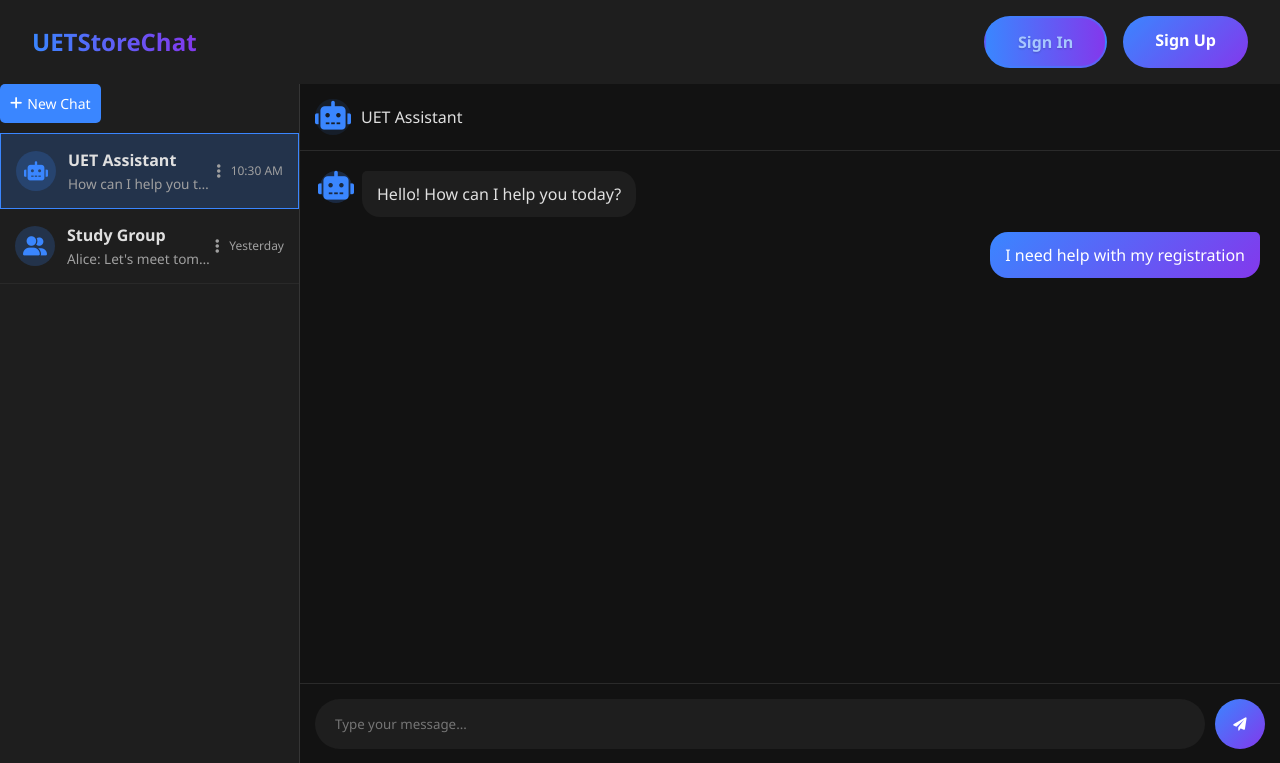
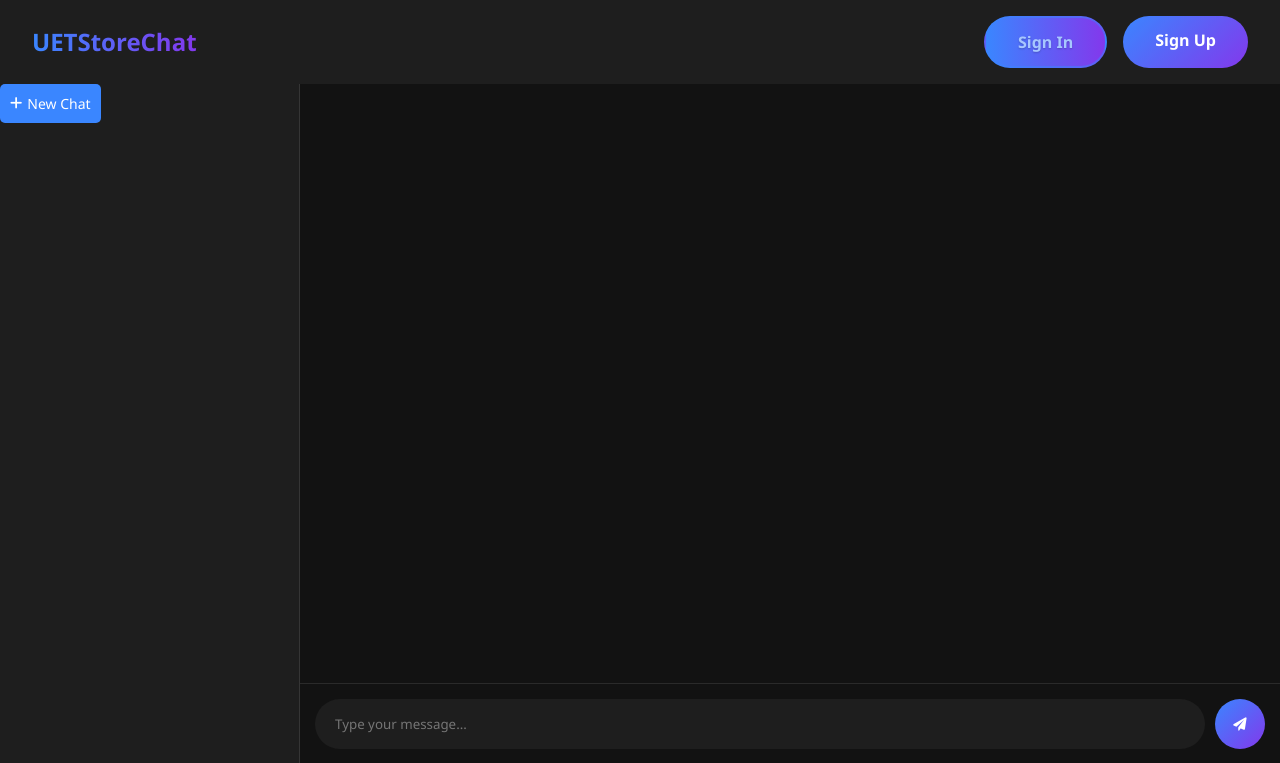
Before and after one commit to phamngocdo/Simple-chatbot-for-Ecomerce-Website, a FastAPI app: page /chat in a window 1280 px wide. Shown: the top 763 px of the page. Run offline with FastAPI, Linux system fonts and the light colour scheme.

Commit message:
Feat(UI): finish a part of FE

```diff
--- a/src/services/chat_service.py
+++ b/src/services/chat_service.py
@@ -45,7 +45,7 @@
                 },
                 {
                     "_id": 0,
-                    "conversations.$": 1
+                    "conversations.messages": 1
                 }
             )
             if data and "conversations" in data:
--- a/src/static/css/chat.css
+++ b/src/static/css/chat.css
@@ -63,6 +63,14 @@
     background-color: var(--secondary-color);
 }
 
+.conversation-name.editing {
+    outline: 2px solid #4a90e2;
+    background-color: #eef6ff;
+    border-radius: 4px;
+    padding: 2px 4px;
+    color: black;
+}
+
 .conversation-actions {
     position: relative;
 }
@@ -83,7 +91,7 @@
     position: absolute;
     top: 20px;
     right: 0;
-    background-color: var(--dark-surface);
+    background-color: var(--dark-surface) !important;
     border: 1px solid rgba(255, 255, 255, 0.1);
     border-radius: 5px;
     box-shadow: 0 2px 5px rgba(0, 0, 0, 0.1);
@@ -105,6 +113,21 @@
 
 .dropdown-menu button:hover {
     background-color: rgba(255, 255, 255, 0.05);
+}
+
+.menu-btn {
+    background-color: transparent;
+    border: none;
+    cursor: pointer;
+    padding: 5px;
+}
+
+.menu-btn:focus {
+    outline: none;
+}
+
+.menu-btn:hover {
+    background-color: transparent;
 }
 
 .conversation-actions:hover .dropdown-menu {
--- a/src/static/js/chat.js
+++ b/src/static/js/chat.js
@@ -0,0 +1,207 @@
+document.addEventListener("DOMContentLoaded", () => {
+  const conversationList = document.querySelector('.conversation-list');
+  const messagesContainer = document.querySelector('.messages-container');
+  const messageInput = document.getElementById('message-input');
+  const sendBtn = document.getElementById('send-btn');
+
+  let currentConversationId = null;
+
+  function formatTime(isoTime) {
+    const date = new Date(isoTime);
+    return date.toLocaleTimeString([], { hour: '2-digit', minute: '2-digit' });
+  }
+
+  function createConversationItem(convo) {
+    const item = document.createElement('div');
+    item.classList.add('conversation-item');
+    item.dataset.id = convo.id;
+
+    const name = convo.name || "Unnamed Conversation";
+    const time = formatTime(convo.updated_at);
+
+    item.innerHTML = `
+      <div class="conversation-info">
+        <div class="conversation-name" contenteditable="false">${name}</div>
+      </div>
+      <div class="conversation-actions">
+        <button class="menu-btn"><i class="fas fa-ellipsis-h"></i></button>
+        <div class="dropdown-menu">
+          <button class="rename-btn">Rename</button>
+          <button class="delete-btn">Delete</button>
+        </div>
+      </div>
+      <div class="time">${time}</div>
+    `;
+
+    setupMenuBehavior(item);
+    setupRenameEvent(item);
+    setupDeleteEvent(item);
+
+    item.addEventListener('click', () => {
+      currentConversationId = convo.id;
+      loadMessages(convo.id);
+    });
+
+    return item;
+  }
+
+  function setupMenuBehavior(item) {
+    const menuBtn = item.querySelector('.menu-btn');
+    const dropdownMenu = item.querySelector('.dropdown-menu');
+
+    menuBtn.addEventListener('click', (e) => {
+      dropdownMenu.classList.toggle('active');
+      e.stopPropagation();
+    });
+
+    document.addEventListener('click', (e) => {
+      if (!item.contains(e.target)) {
+        dropdownMenu.classList.remove('active');
+      }
+    });
+  }
+
+  function setupRenameEvent(item) {
+    const nameElem = item.querySelector('.conversation-name');
+    const renameBtn = item.querySelector('.rename-btn');
+    const convId = item.dataset.id;
+    let oldName = nameElem.textContent.trim();
+
+    renameBtn.addEventListener('click', () => {
+      nameElem.setAttribute('contenteditable', 'true');
+      nameElem.classList.add('editing');
+      nameElem.focus();
+      const range = document.createRange();
+      const sel = window.getSelection();
+      range.selectNodeContents(nameElem);
+      sel.removeAllRanges();
+      sel.addRange(range);
+    });
+
+    nameElem.addEventListener('blur', () => {
+      nameElem.setAttribute('contenteditable', 'false');
+      nameElem.classList.remove('editing');
+      nameElem.textContent = oldName;
+    });
+
+    nameElem.addEventListener('keydown', async (e) => {
+      if (e.key === 'Enter') {
+        e.preventDefault();
+        const newName = nameElem.textContent.trim();
+        if (!newName) {
+          nameElem.textContent = "Unnamed Conversation";
+          return;
+        }
+
+        oldName = newName;
+        nameElem.setAttribute('contenteditable', 'false');
+        nameElem.classList.remove('editing');
+
+        try {
+          const res = await fetch('/api/chat/conversations', {
+            method: 'PUT',
+            headers: { 'Content-Type': 'application/json' },
+            body: JSON.stringify({ id: convId, name: newName, messages: [] })
+          });
+
+          const result = await res.json();
+          if (!res.ok) {
+            alert("Rename failed: " + (result.detail || result.message));
+            nameElem.textContent = oldName;
+          }
+        } catch (error) {
+          console.error("Rename error:", error);
+          alert("An error occurred while renaming.");
+          nameElem.textContent = oldName;
+        }
+      }
+    });
+  }
+
+  function setupDeleteEvent(item) {
+    const deleteBtn = item.querySelector('.delete-btn');
+    const convId = item.dataset.id;
+
+    deleteBtn.addEventListener('click', async () => {
+      if (!confirm("Are you sure you want to delete this conversation?")) return;
+
+      try {
+        const res = await fetch(`/api/chat/conversations/${convId}`, {
+          method: 'DELETE'
+        });
+
+        const result = await res.json();
+        if (!res.ok) {
+          alert("Delete failed: " + (result.detail || result.message));
+          return;
+        }
+
+        item.remove();
+      } catch (error) {
+        console.error("Delete error:", error);
+        alert("An error occurred while deleting.");
+      }
+    });
+  }
+
+  async function loadConversations() {
+    try {
+      const res = await fetch("/api/chat/");
+      if (!res.ok) throw new Error("Failed to fetch conversations");
+
+      const data = await res.json();
+      if (!Array.isArray(data.conversations)) {
+        throw new Error("Expected conversations array");
+      }
+
+      data.conversations.forEach(c => {
+        const item = createConversationItem(c);
+        conversationList.appendChild(item);
+      });
+    } catch (err) {
+      console.error("Error loading conversations:", err);
+    }
+  }
+
+  async function loadMessages(conversationId) {
+    try {
+      const res = await fetch(`/api/chat/conversations/${conversationId}`);
+      const data = await res.json();
+
+      if (!data.messages || !Array.isArray(data.messages)) {
+        throw new Error("Invalid message data");
+      }
+
+      messagesContainer.innerHTML = '';
+      data.messages.forEach(m => {
+        messagesContainer.appendChild(createMessageElement(m));
+      });
+    } catch (err) {
+      console.error("Error loading messages:", err);
+    }
+  }
+
+  function createMessageElement(message) {
+    const div = document.createElement('div');
+    div.classList.add('message', message.role === 'user' ? 'sent' : 'received');
+
+    const avatar = document.createElement('div');
+    avatar.classList.add('avatar');
+    avatar.innerHTML = message.role === 'user' ? '<i class="fas fa-user"></i>' : '<i class="fas fa-robot"></i>';
+
+    const content = document.createElement('div');
+    content.classList.add('message-content');
+
+    const text = document.createElement('div');
+    text.classList.add('message-text');
+    text.textContent = message.content;
+
+    content.appendChild(text);
+    div.appendChild(avatar);
+    div.appendChild(content);
+    return div;
+  }
+
+
+  loadConversations();
+});
--- a/src/templates/chat.html
+++ b/src/templates/chat.html
@@ -47,72 +47,11 @@
       <button class="new-chat-btn">
         <i class="fas fa-plus"></i> New Chat
       </button>
-
-      <div class="conversation-item active">
-        <div class="avatar">
-          <i class="fas fa-robot"></i>
-        </div>
-        <div class="conversation-info">
-          <div class="conversation-name">UET Assistant</div>
-          <div class="last-message">How can I help you today?</div>
-        </div>
-        <div class="conversation-actions">
-          <i class="fas fa-ellipsis-v"></i>
-          <div class="dropdown-menu">
-            <button class="rename-btn">Rename</button>
-            <button class="delete-btn">Delete</button>
-          </div>
-        </div>
-        <div class="time">10:30 AM</div>
-      </div>
-
-      <div class="conversation-item">
-        <div class="avatar">
-          <i class="fas fa-user-friends"></i>
-        </div>
-        <div class="conversation-info">
-          <div class="conversation-name">Study Group</div>
-          <div class="last-message">Alice: Let's meet tomorrow</div>
-        </div>
-        <div class="conversation-actions">
-          <i class="fas fa-ellipsis-v"></i>
-          <div class="dropdown-menu">
-            <button class="rename-btn">Rename</button>
-            <button class="delete-btn">Delete</button>
-          </div>
-        </div>
-        <div class="time">Yesterday</div>
-      </div>
-
     </div>
 
     <div class="chat-area">
-      <div class="chat-header">
-        <div class="chat-partner">
-          <div class="avatar">
-            <i class="fas fa-robot"></i>
-          </div>
-          <span>UET Assistant</span>
-        </div>
-      </div>
 
-      <div class="messages-container">
-        <div class="message received">
-          <div class="avatar">
-            <i class="fas fa-robot"></i>
-          </div>
-          <div class="message-content">
-            <div class="message-text">Hello! How can I help you today?</div>
-          </div>
-        </div>
-
-        <div class="message sent">
-          <div class="message-content">
-            <div class="message-text">I need help with my registration</div>
-          </div>
-        </div>
-
-      </div>
+      <div class="messages-container" id="messagesContainer"></div>
 
       <div class="message-input">
         <input type="text" placeholder="Type your message...">
```
